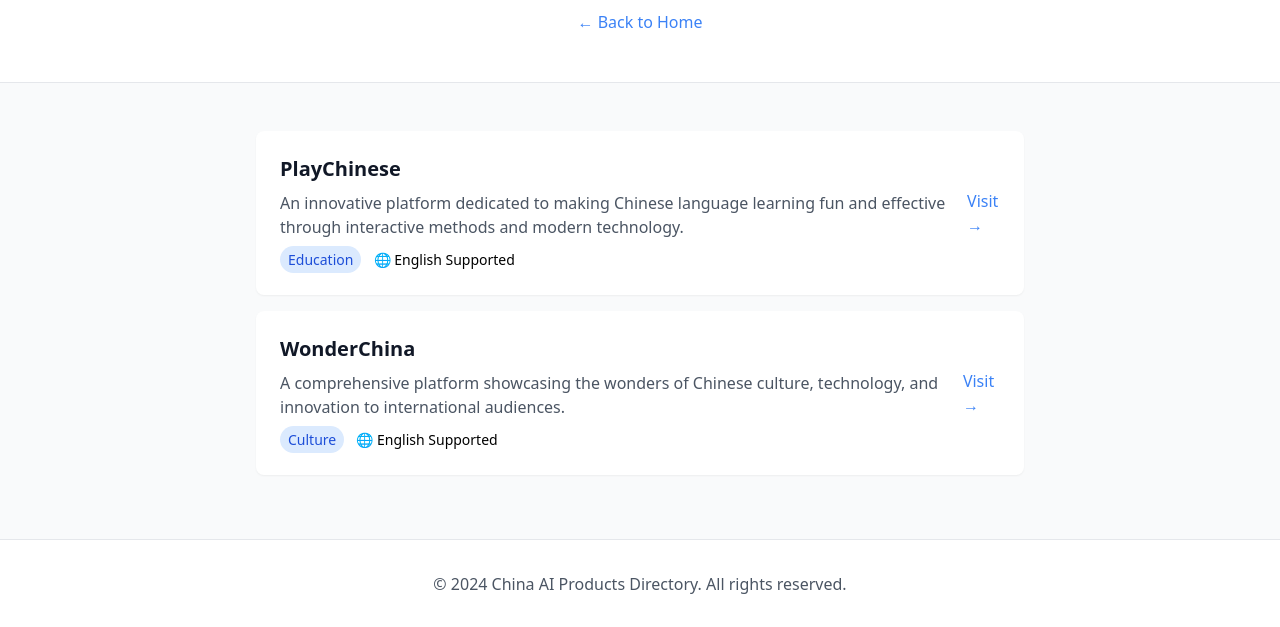
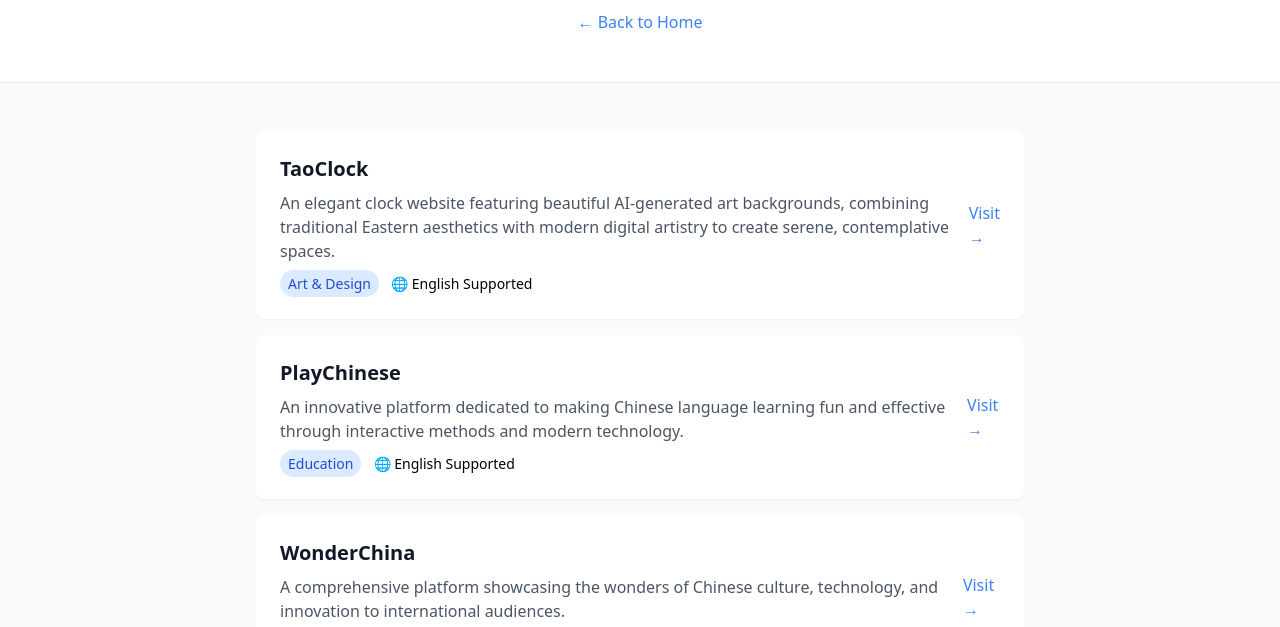
Before and after one commit to aoe1124/chinaai.work, a plain HTML site: page links.html in a window 1280 px wide. Shown: the part 166-793 px from the top of the page. Drawn offline with nearby package versions, Linux system fonts and the light colour scheme.

Commit message:
feat: 添加 TaoClock 友情链接

```diff
--- a/links.html
+++ b/links.html
@@ -62,6 +62,23 @@
     <section class="bg-gray-50">
         <div class="container mx-auto px-4 py-12">
             <div class="max-w-3xl mx-auto">
+                <!-- TaoClock -->
+                <div class="bg-white rounded-lg shadow-sm p-6 mb-4 hover:shadow-md transition-shadow">
+                    <div class="flex items-center justify-between">
+                        <div>
+                            <h2 class="text-xl font-semibold text-gray-900">TaoClock</h2>
+                            <p class="text-gray-600 mt-2">An elegant clock website featuring beautiful AI-generated art backgrounds, combining traditional Eastern aesthetics with modern digital artistry to create serene, contemplative spaces.</p>
+                            <div class="mt-2">
+                                <span class="text-sm bg-blue-100 text-blue-700 px-2 py-1 rounded-full">Art & Design</span>
+                                <span class="text-sm ml-2">🌐 English Supported</span>
+                            </div>
+                        </div>
+                        <a href="https://www.taoclock.cc/" target="_blank" rel="noopener noreferrer" class="text-blue-500 hover:text-blue-600 flex items-center">
+                            Visit →
+                        </a>
+                    </div>
+                </div>
+
                 <!-- PlayChinese -->
                 <div class="bg-white rounded-lg shadow-sm p-6 mb-4 hover:shadow-md transition-shadow">
                     <div class="flex items-center justify-between">
```
